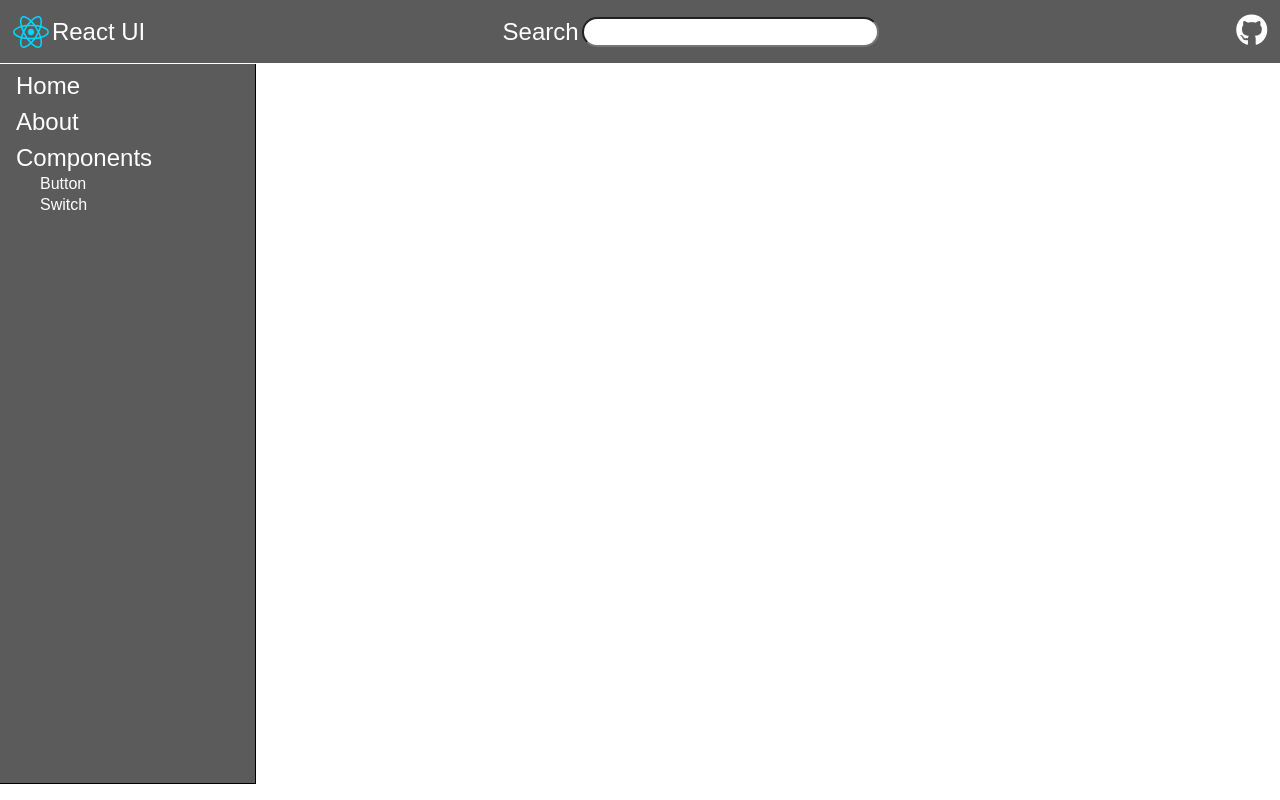
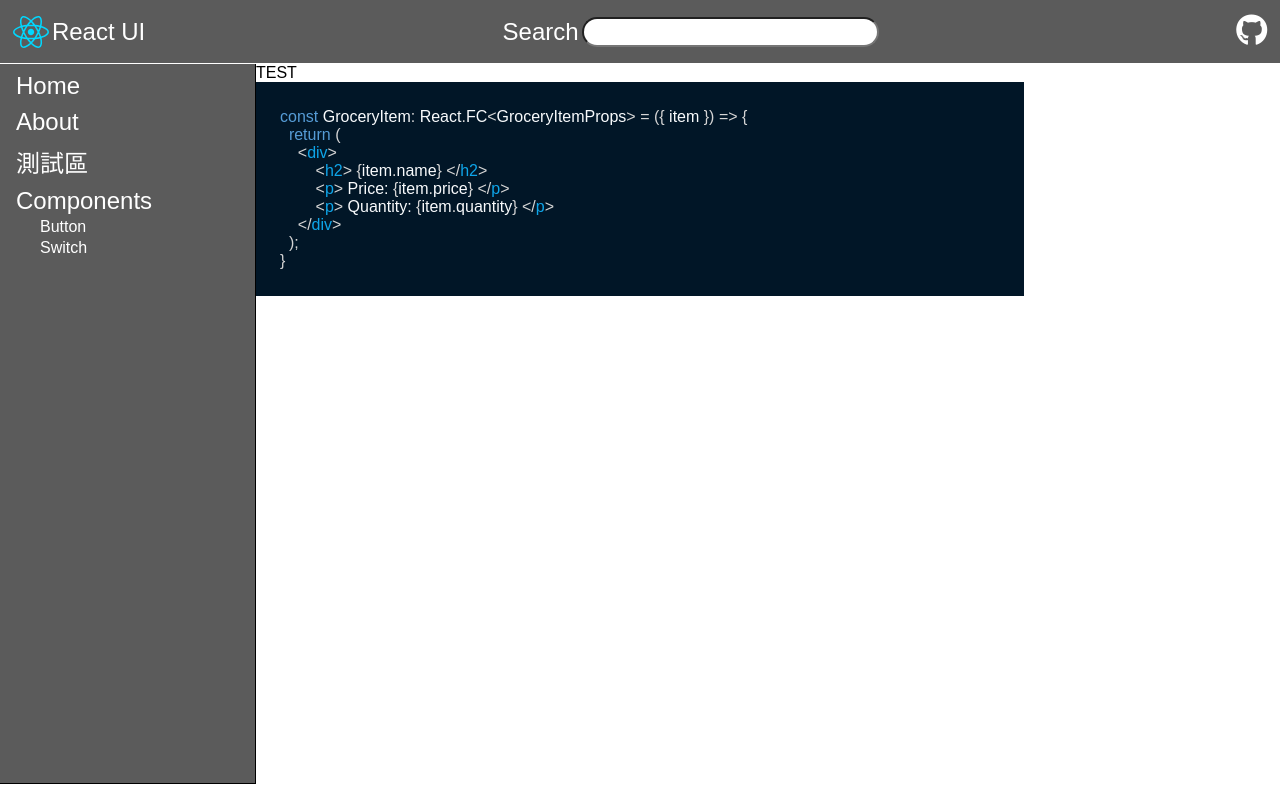
Before and after one commit to ianSama0217/React-UI, a React (Vite) app: page /React_UI/test in a window 1280 px wide. Built offline with nearby package versions, Linux system fonts and the light colour scheme; a web font is replaced by a local one.

Commit message:
codeboard component

```diff
--- a/package.json
+++ b/package.json
@@ -10,6 +10,7 @@
     "preview": "vite preview"
   },
   "dependencies": {
+    "prism-react-renderer": "^2.4.0",
     "react": "^18.3.1",
     "react-dom": "^18.3.1",
     "react-router-dom": "^6.28.0",
--- /dev/null
+++ b/public/style/components/codeboard.scss
@@ -0,0 +1,11 @@
+.codeboard {
+  background-color: rgb(1, 22, 39);
+  width: 60vw;
+  min-height: 20vh;
+  padding: 0.5rem 1.5rem;
+
+  .font-style {
+    //   font-size: 10px;
+    font-family: Arial, sans-serif !important;
+  }
+}
--- a/public/style/index.scss
+++ b/public/style/index.scss
@@ -5,6 +5,8 @@
 @import "./components/navbar.scss";
 
 @import "./components/sidebar.scss";
+
+@import "./components/codeboard.scss";
 
 /* containers style */
 @import "./containers/homepage.scss";
--- /dev/null
+++ b/src/components/codeboard/index.tsx
@@ -0,0 +1,34 @@
+import React from "react";
+import { Highlight, themes } from "prism-react-renderer";
+
+interface CodeBlockProps {
+  code: string;
+  language?: string;
+}
+
+const CodeBlock: React.FC<CodeBlockProps> = ({ code, language = "tsx" }) => {
+  return (
+    <div className="codeboard">
+      <Highlight theme={themes.jettwaveDark} code={code} language={language}>
+        {({ style, tokens, getLineProps, getTokenProps }) => (
+          <pre style={style}>
+            {tokens.map((line, i) => (
+              <div key={i} {...getLineProps({ line })} className="font-style">
+                {/* <span>{i + 1}</span> */}
+                {line.map((token, key) => (
+                  <span
+                    key={key}
+                    {...getTokenProps({ token })}
+                    className="font-style"
+                  />
+                ))}
+              </div>
+            ))}
+          </pre>
+        )}
+      </Highlight>
+    </div>
+  );
+};
+
+export default CodeBlock;
--- /dev/null
+++ b/src/containers/test/index.tsx
@@ -0,0 +1,25 @@
+import React from "react";
+import Codeboard from "../../components/codeboard";
+
+const TestPage: React.FC = () => {
+  const codeBlock = `
+const GroceryItem: React.FC<GroceryItemProps> = ({ item }) => {
+  return (
+    <div>
+        <h2> {item.name} </h2>
+        <p> Price: {item.price} </p>
+        <p> Quantity: {item.quantity} </p>
+    </div>
+  );
+}
+`;
+
+  return (
+    <div className="">
+      <span>TEST</span>
+      <Codeboard code={codeBlock} />
+    </div>
+  );
+};
+
+export default TestPage;
--- a/src/routers/index.tsx
+++ b/src/routers/index.tsx
@@ -1,5 +1,6 @@
 import React from "react";
 import HomePage from "../containers/home";
+import TestPage from "../containers/test";
 
 type RouterProps = {
   path: string;
@@ -18,6 +19,7 @@
 export const RouterLink: Array<RouterProps> = [
   { path: "/", element: <HomePage /> },
   { path: "/about", element: <HomePage /> },
+  { path: "/test", element: <TestPage /> },
   { path: "/components/button", element: <HomePage /> },
   { path: "/components/switch", element: <HomePage /> },
 ];
@@ -25,6 +27,7 @@
 export const SidebarData: SidebarProps = [
   { path: "/", title: "Home" },
   { path: "/about", title: "About" },
+  { path: "/test", title: "測試區" },
   {
     title: "Components",
     children: [
```
Also changed, not shown: 1 other file (tests, documents, lock files or other folders).
